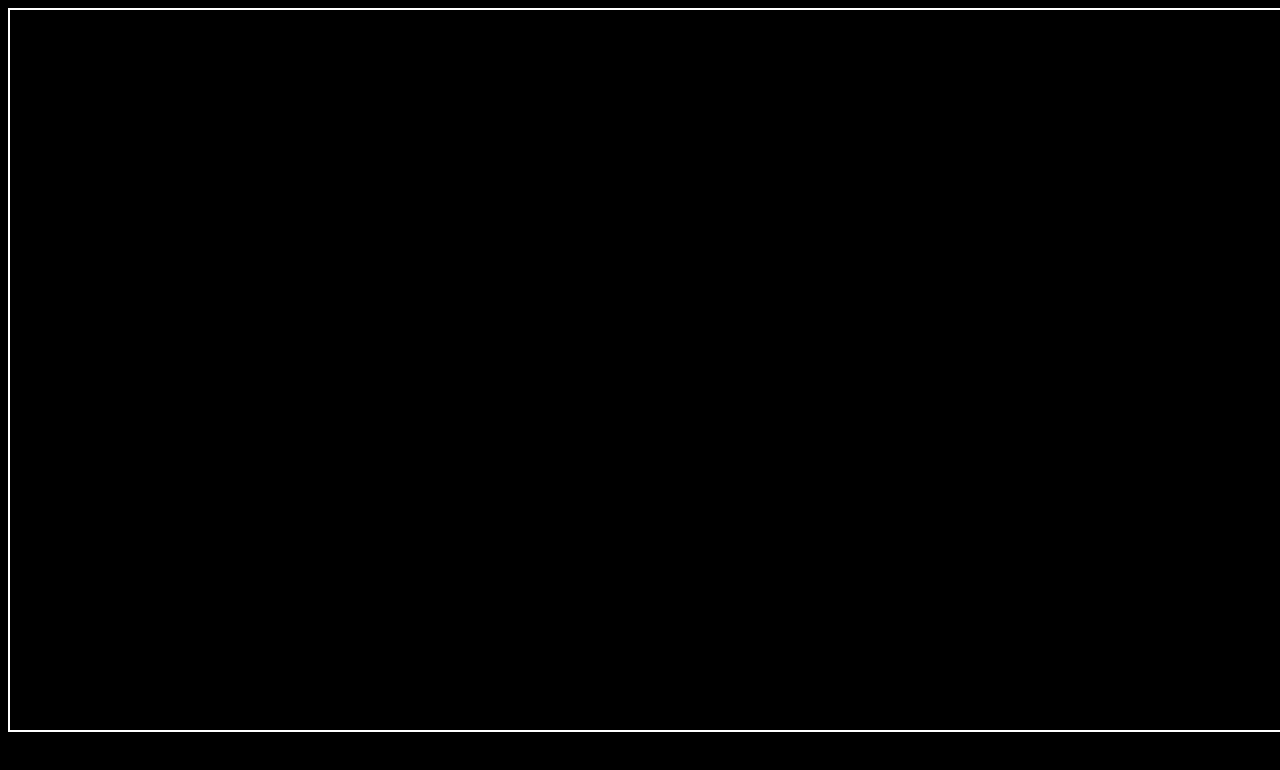
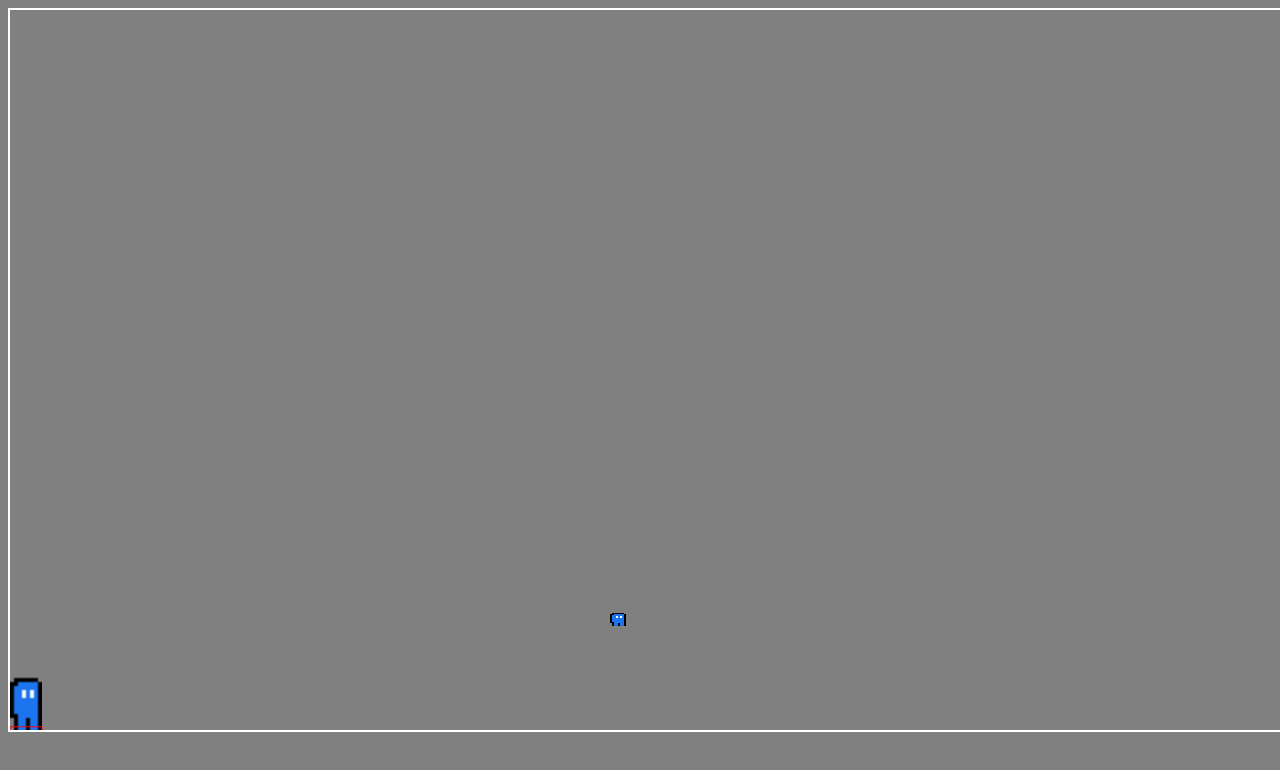
Before and after one commit to paliy111/bolt-out, a plain HTML site: page index.html in a window 1280 px wide. Drawn offline with Linux system fonts and the light colour scheme.

Commit message:
updated movement system

```diff
--- a/index.html
+++ b/index.html
@@ -5,7 +5,7 @@
     <meta charset="utf-8" />
     <title></title>
 </head>
-<body style="background: black" onload="init();">
+<body style="background: gray" onload="init();">
 	<div style="display: none">
 		<img id="char" src="Images/char.png" width="16" height="32"/>
 	</div>
--- a/main.js
+++ b/main.js
@@ -1,19 +1,9 @@
 // JavaScript source code
-const gravity = 1;
+const gravity = 0.8;
 
-var char = {
-	img: new Image(),
-	w: 32,
-	h: 64,
-	x: 0,
-	dx: 0,
-	y: 0,
-	dy: 0,
+var char;
 
-	draw: (ctx, this_object) => {
-		ctx.drawImage(this_object.img, this_object.x, this_object.y, this_object.w, this_object.h);
-	}
-}
+var blocks = new Array();
 
 var keysDown = {
     a: false,
@@ -49,56 +39,158 @@ class GameObject {
 	draw(ctx) {
 		ctx.drawImage(this.img, this.x, this.y, this.w, this.h);
 	}
+
+	drawHitbox(ctx) {
+		ctx.strokeStyle = "red";
+		ctx.strokeRect(this.x, this.y, this.w, this.h);
+	}
+}
+
+class Player extends GameObject {
+	constructor() {
+		super("Images/char.png", 32, 64);
+		this.dx = 0;
+		this.dy = 0;
+		this.ay = 0;
+		this.xRemainder = 0;
+		this.yRemainder = 0;
+		this.ground_hitbox = new GameObject("", 32, 8);
+		this.grounded = false;
+	}
+
+	update(blocks) {
+		this.colided = false;
+		this.moveX(this.dx); // changes this.colided
+		this.moveY(this.dy);
+		this.ground_hitbox.moveTo(this.x, this.y + 60);
+		this.grounded = false;
+		for (var i = 0; i < blocks.length; i++) {
+			if (this.ground_hitbox.colides(blocks[i])){
+				this.grounded = true;
+				break;
+			}
+		}
+	}
+
+	moveX(distance) {
+		this.xRemainder += distance;
+		var intMove = Math.round(this.xRemainder);
+		this.xRemainder -= intMove;
+		var direction = Math.sign(intMove);
+		while(intMove != 0) {
+			this.x += direction;
+			intMove -= direction;
+			for (var i = 0; i < blocks.length; i++) {
+				if (this.colides(blocks[i])) {
+					this.x -= direction;
+					this.colided = true;
+					return;
+				}
+			}
+		}
+	}
+
+	moveY(distance) {
+		this.yRemainder += distance;
+		var intMove = Math.round(this.yRemainder);
+		this.yRemainder -= intMove;
+		var direction = Math.sign(intMove);
+		while(intMove != 0) {
+			this.y += direction;
+			intMove -= direction;
+			for (var i = 0; i < blocks.length; i++) {
+				if (this.colides(blocks[i])) {
+					this.y -= direction;
+					this.colided = true;
+					return;
+				}
+			}
+		}
+	}
+
+	draw(ctx) {
+		super.draw(ctx);
+		this.ground_hitbox.drawHitbox(ctx);
+	}
 }
 
 
 
 function init() {
-	var new_char = new GameObject("Images/char.png", 32, 64);
-	char.img.src = "Images/char.png";
-
-	ctx = document.getElementById("cvs").getContext("2d");
-	new_char.moveTo(200, 200);
-	new_char.draw(ctx);
+	char = new Player();
+	var block = new GameObject("Images/char.png", 16, 16);
+	blocks.push(block);
+	block.moveTo(600, 600);
     addEventListener("keydown", keyDownHandler);
     addEventListener("keyup", keyUpHandler);
-    // window.requestAnimationFrame(drawFrame);
+    window.requestAnimationFrame(drawFrame);
 }
 
 function keyDownHandler(e) {
-    if (e.key === "s") {
+	if (e.isComposing || e.keyCode === 229) {
+		return;
+	}
+	console.log(e.code);
+    if (e.code === "KeyS") {
         keysDown.s = true;
     }
-    else if (e.key === "w") {
+    else if (e.code === "KeyW") {
         keysDown.w = true;
     }
-    else if (e.key === "d") {
+    else if (e.code === "KeyD") {
         keysDown.d = true;
     }
-    else if (e.key === "a") {
+    else if (e.code === "KeyA") {
         keysDown.a = true;
     }
+	else if (e.code === "ArrowRight") {
+		keysDown.d = true;
+	}
+	else if (e.code === "ArrowLeft") {
+		keysDown.a = true;
+	}
+	else if (e.code === "ArrowUp") {
+		keysDown.w = true;
+	}
+	else if (e.code === "ArrowDown") {
+		keysDown.s = true;
+	}
 }
 
 function keyUpHandler(e) {
-    if (e.key === "s") {
+    if (e.code === "KeyS") {
         keysDown.s = false;
     }
-    else if (e.key === "w") {
+    else if (e.code === "KeyW") {
         keysDown.w = false;
     }
-    else if (e.key === "d") {
+    else if (e.code === "KeyD") {
         keysDown.d = false;
     }
-    else if (e.key === "a") {
+    else if (e.code === "KeyA") {
         keysDown.a = false;
     }
+	else if (e.code === "ArrowRight") {
+		keysDown.d = false;
+	}
+	else if (e.code === "ArrowLeft") {
+		keysDown.a = false;
+	}
+	else if (e.code === "ArrowUp") {
+		keysDown.w = false;
+	}
+	else if (e.code === "ArrowDown") {
+		keysDown.s = false;
+	}
 }
 
 function drawFrame() {
     ctx = document.getElementById("cvs").getContext("2d");
     ctx.clearRect(0, 0, 1280, 720);
-    char.draw(ctx, char);
+    char.draw(ctx);
+	for (var i = 0; i < blocks.length; i++) {
+		blocks[i].draw(ctx);
+	}
     if (keysDown.a) {
         char.dx = -3;
     } else if (keysDown.d) {
@@ -106,10 +198,23 @@ function drawFrame() {
     } else {
         char.dx = 0;
     }
-
-	char.dy += gravity;
-    char.x += char.dx;
-    char.y += char.dy;
+	char.dy += char.ay;
+	if (char.dy > 15) {
+		char.dy = 15;
+	}
+    char.update(blocks);
+	if (char.grounded) {
+		char.ay = 0;
+		char.dy = 0;
+	} else {
+		char.ay = gravity;
+	}
+	if (char.colided) {
+		console.log("colided");
+	}
+	if (char.grounded && keysDown.w) {
+		char.dy = -20;
+	}
     if (char.x < 0 || char.x + char.w > 1280) {
         char.x -= char.dx;
         char.dx = 0;
@@ -119,7 +224,7 @@ function drawFrame() {
         char.y -= char.dy;
         char.dy = 0;
 		if (keysDown.w) {
-        char.dy = -20;
+			char.dy = -20;
 		}
     }
 
```
